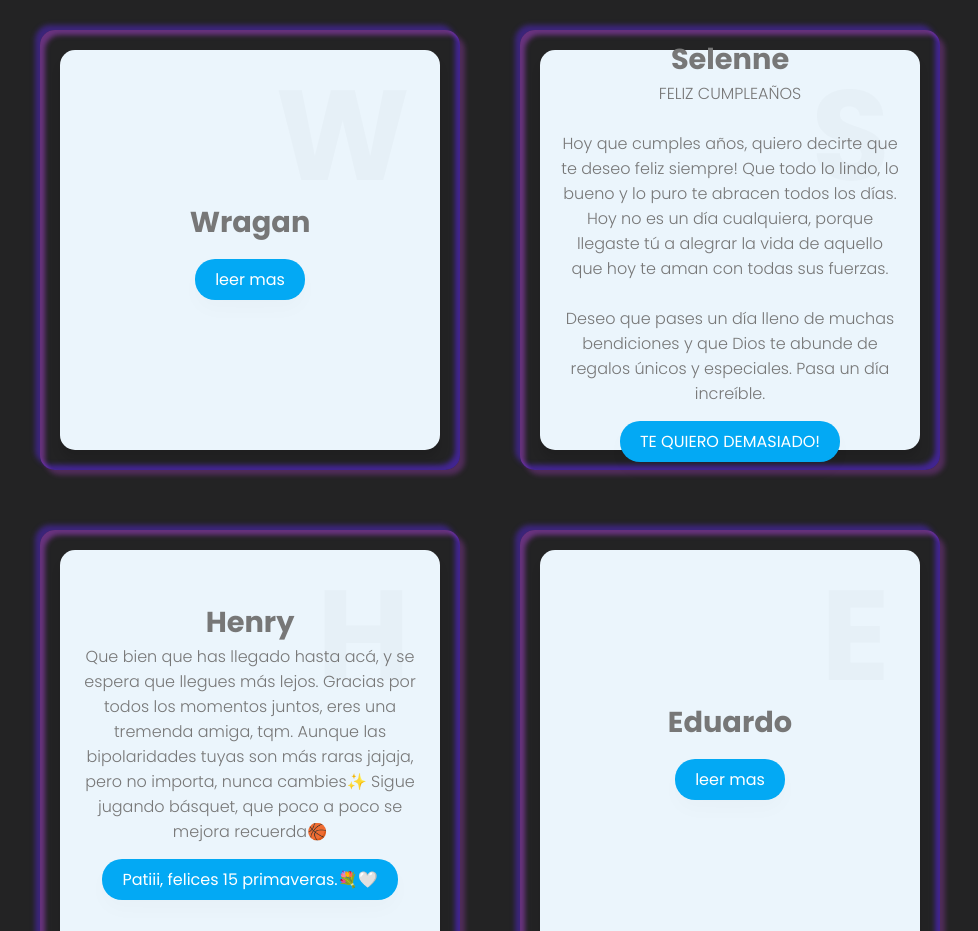
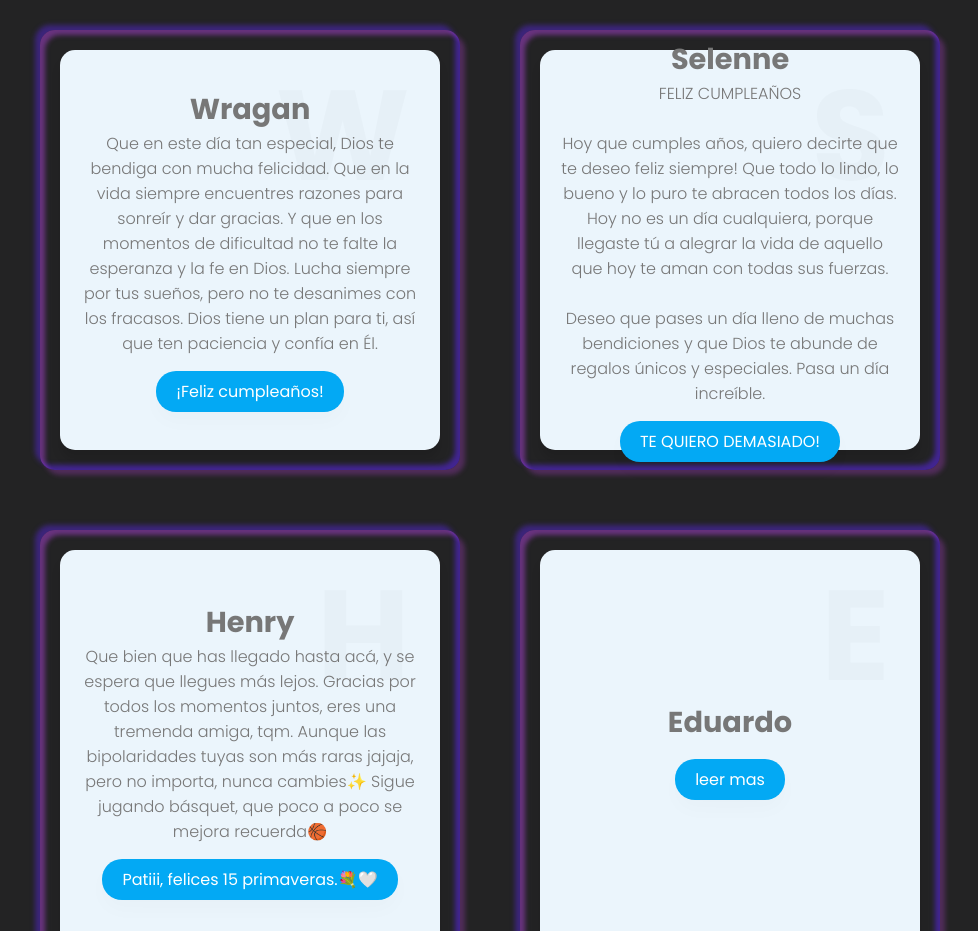
Before and after one commit to David-MM18/hyperblog, a plain HTML site: page index.html in a window 1280 px wide. Shown: the part 1540-2471 px from the top of the page, without its empty margins (150-1128 px from the left). Drawn offline with Linux system fonts and the light colour scheme.

Commit message:
Update index.html

```diff
--- a/index.html
+++ b/index.html
@@ -86,9 +86,14 @@
                 <div class="content">
                     <h2>W</h2>
                     <h3>Wragan</h3>
-                    <p>
+                    <p>Que en este día tan especial, Dios te bendiga con mucha felicidad.
+                        Que en la vida siempre encuentres razones para sonreír y dar gracias.
+
+                        Y que en los momentos de dificultad no te falte la esperanza y la fe en Dios.
+                        Lucha siempre por tus sueños, pero no te desanimes con los fracasos.
+                         Dios tiene un plan para ti, así que ten paciencia y confía en Él.
                     </p>
-                    <a href="#">leer mas</a>
+                    <a href="#">¡Feliz cumpleaños!</a>
                 </div>
             </div>
         </div>
```
